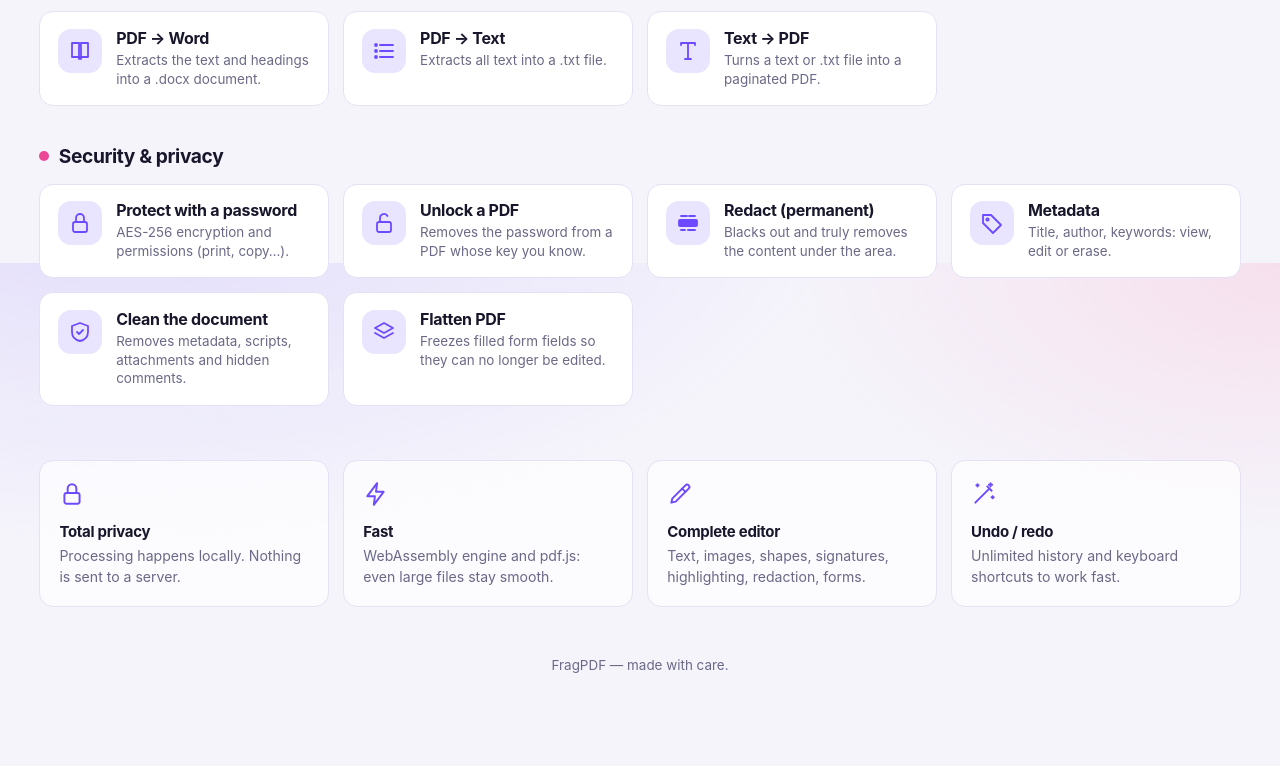
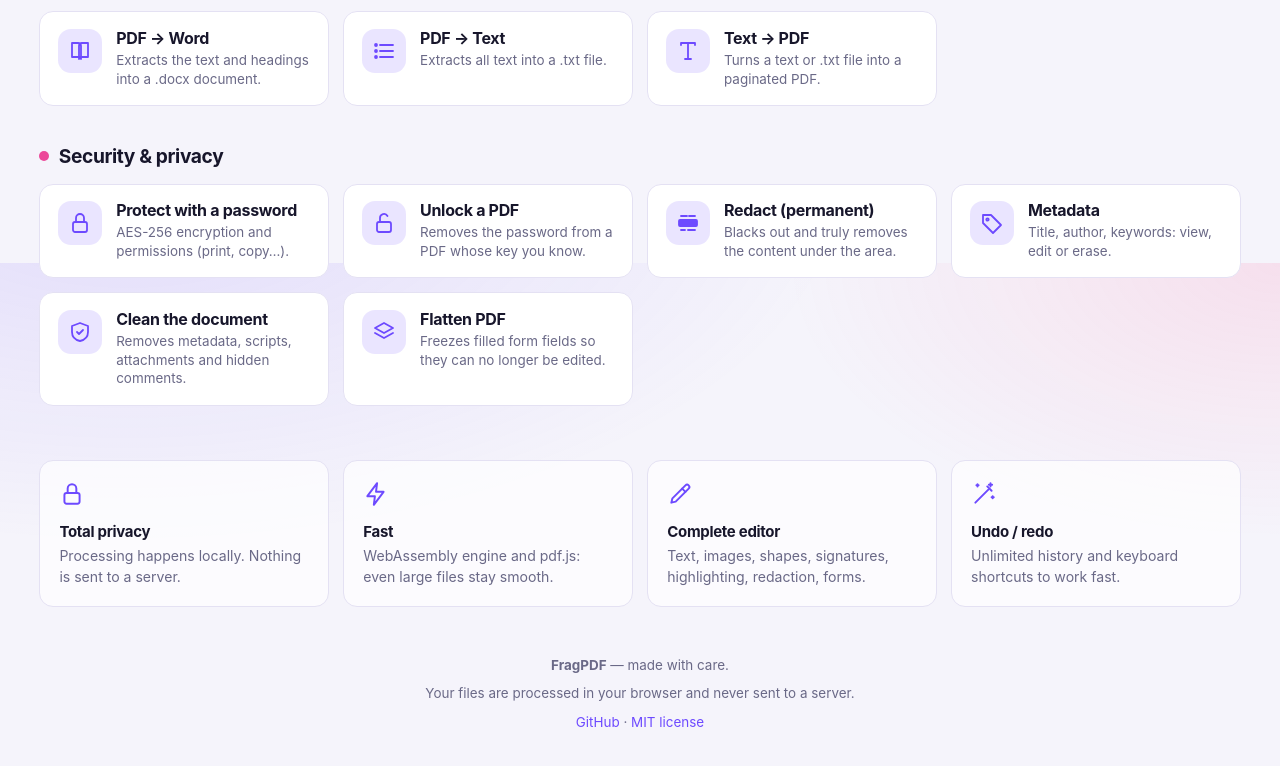
Before and after one commit to YacineRH/FragPDF, a website built with Vite: page index.html in a window 1280 px wide. Shown: the part 2137-2903 px from the top of the page. Built offline with nearby package versions, Linux system fonts and the light colour scheme.

Commit message:
Pied de page, métadonnées de partage

```diff
--- a/index.html
+++ b/index.html
@@ -6,6 +6,10 @@
   <title>FragPDF — Tous vos outils PDF, 100 % dans votre navigateur</title>
   <meta name="description" content="Éditez, signez, fusionnez, divisez, compressez, convertissez et protégez vos PDF. Gratuit, sans envoi de fichier : tout reste sur votre appareil." />
   <meta name="theme-color" content="#6d4aff" />
+  <meta property="og:title" content="FragPDF — Tous vos outils PDF, 100 % dans votre navigateur" />
+  <meta property="og:description" content="Éditer, signer, fusionner, compresser, convertir et protéger vos PDF — sans envoi de fichier." />
+  <meta property="og:type" content="website" />
+  <meta name="twitter:card" content="summary" />
   <link rel="icon" type="image/svg+xml" href="./favicon.svg" />
   <link rel="manifest" href="./manifest.webmanifest" />
   <link rel="apple-touch-icon" href="./icons/apple-touch-icon.png" />
--- a/src/home.js
+++ b/src/home.js
@@ -84,7 +84,10 @@ export function mount(root) {
         feat('zap', t('Rapide'), t('Moteur WebAssembly et pdf.js : même les gros fichiers restent fluides.')),
         feat('pen', t('Éditeur complet'), t('Texte, images, formes, signatures, surlignage, caviardage, formulaires.')),
         feat('wand', t('Annuler / rétablir'), t('Historique illimité et raccourcis clavier pour travailler vite.'))),
-      h('p', { class: 'footer' }, 'FragPDF — ', t('fait avec soin.'))));
+      h('footer', { class: 'footer' },
+        h('p', {}, h('b', {}, 'FragPDF'), ' — ', t('fait avec soin.')),
+        h('p', { class: 'muted' }, t('Vos fichiers sont traités dans votre navigateur et ne sont jamais envoyés sur un serveur.')),
+        h('p', {}, h('a', { href: 'https://github.com/YacineRH/FragPDF', target: '_blank', rel: 'noopener' }, 'GitHub'), ' · ', h('a', { href: 'https://github.com/YacineRH/FragPDF/blob/main/LICENSE', target: '_blank', rel: 'noopener' }, t('Licence MIT'))))));
   root.append(page);
   return () => { document.removeEventListener('dragover', onDragOver); document.removeEventListener('drop', onDrop); };
 }
--- a/src/i18n-en.js
+++ b/src/i18n-en.js
@@ -167,4 +167,5 @@ export default {
   'Caméra indisponible. Autorisez l’accès ou importez des photos.': 'Camera unavailable. Allow access or import photos.', 'Image illisible': 'Unreadable image', 'Prenez au moins une photo.': 'Take at least one photo.',
   'Capturer': 'Capture', 'Importer des photos': 'Import photos', 'Télécharger le PDF': 'Download the PDF', 'Amélioration': 'Enhancement', 'Document': 'Document', 'Gris': 'Gray', 'Noir & blanc': 'Black & white', 'Couleur': 'Color',
   'Posez le document sur une surface plane, bien éclairé. « Document » éclaircit le fond et renforce le texte.': 'Place the document on a flat, well-lit surface. “Document” lightens the background and strengthens the text.', 'Avant': 'Before',
+  'Vos fichiers sont traités dans votre navigateur et ne sont jamais envoyés sur un serveur.': 'Your files are processed in your browser and never sent to a server.', 'Licence MIT': 'MIT license',
 };
```
